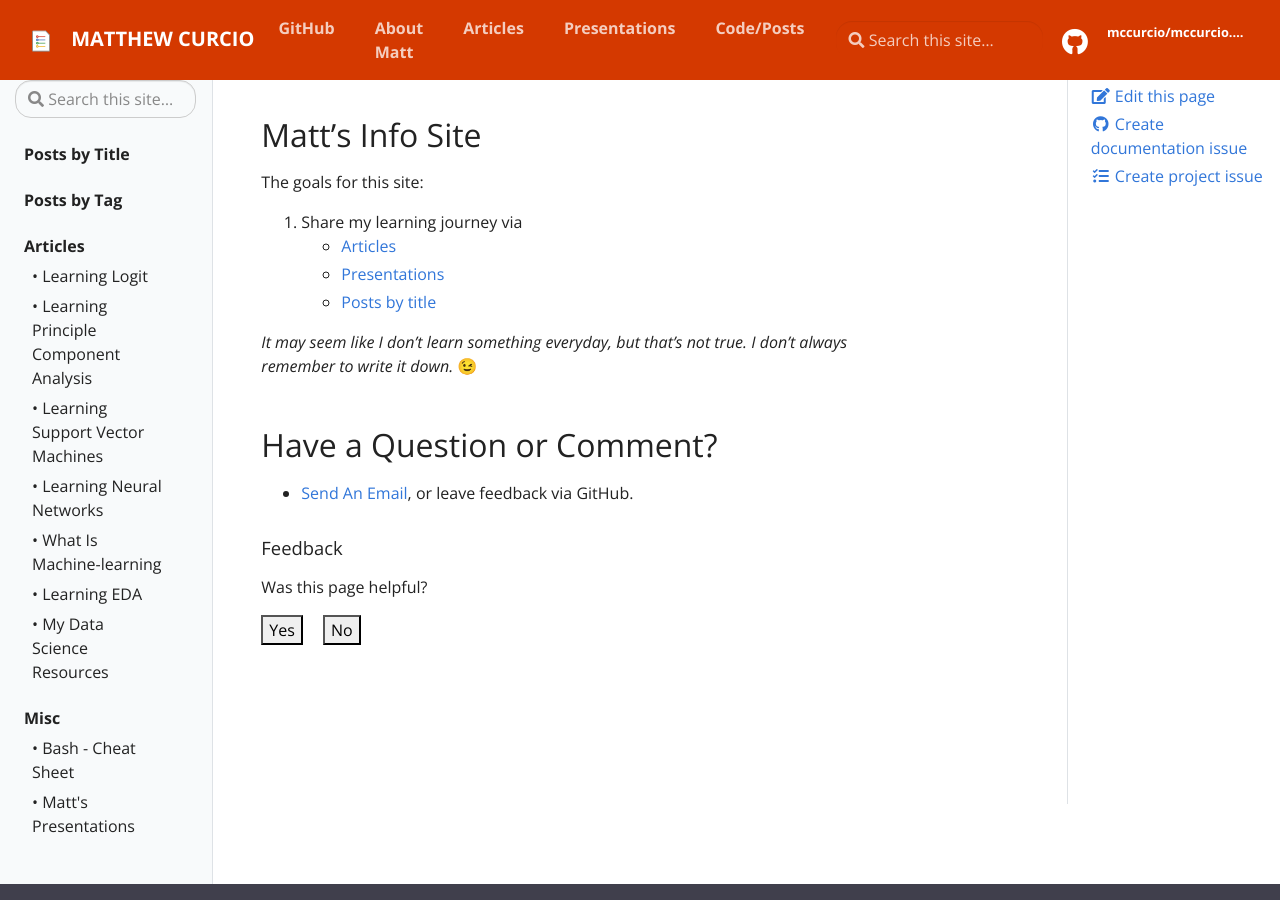
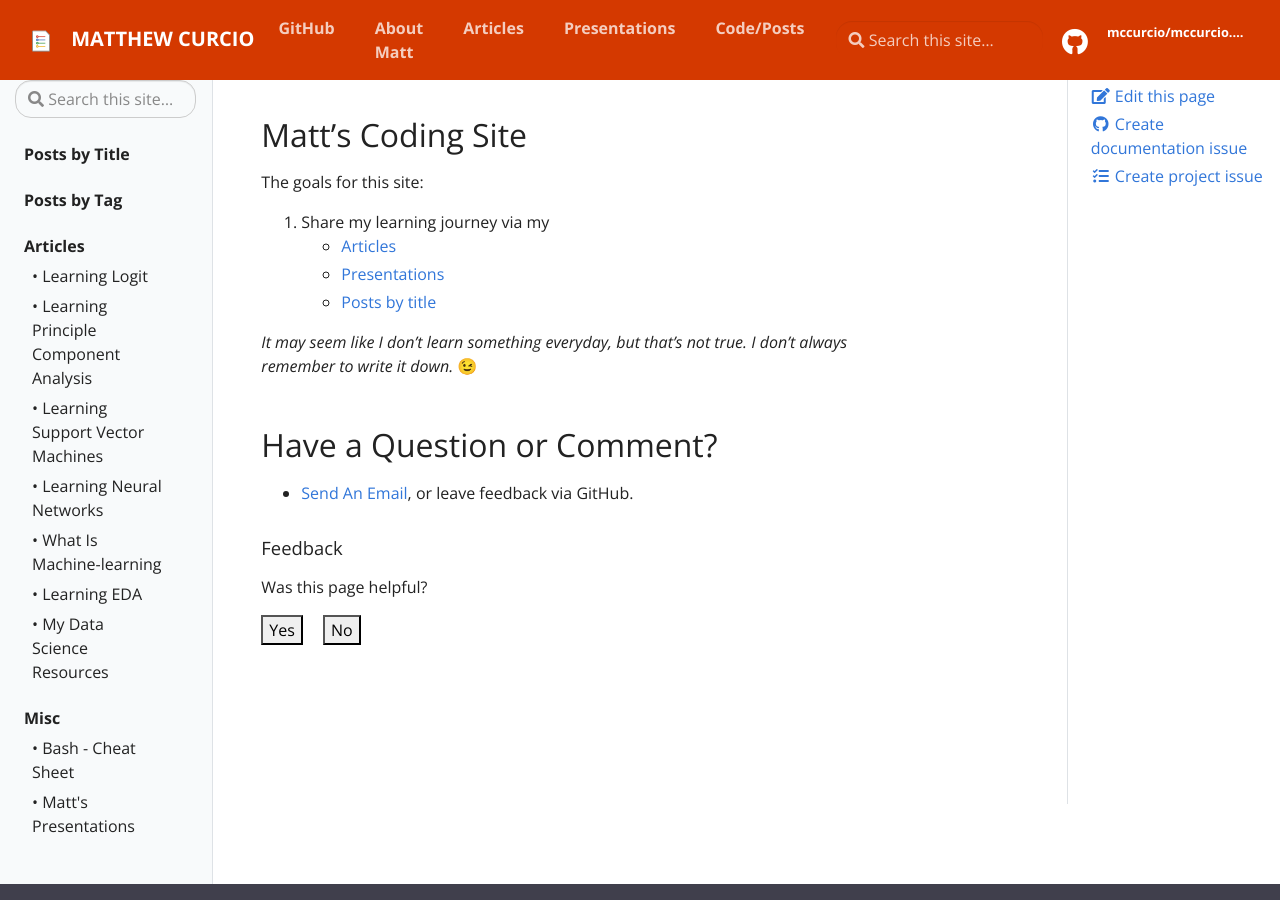
Before and after one commit to mccurcio/mccurcio.github.io, a Jekyll site: the page built from pages/index.md, in a window 1280 px wide and 900 px high. Built offline with Jekyll 4.4.1, drawn with Linux system fonts in a browser that asks for light colours.

Commit message:
Update index.md

```diff
--- a/pages/index.md
+++ b/pages/index.md
@@ -1,14 +1,14 @@
 ---
 layout: page
-title: Matt's Info Site
+title: Matt's Coding Site
 permalink: /
 ---
 
-## Matt's Info Site
+## Matt's Coding Site
 
 The goals for this site:
 
-1. Share my learning journey via
+1. Share my learning journey via my
    - [Articles](docs)
    - [Presentations](docs/mcc-presentations)
    - [Posts by title](archive)
```
